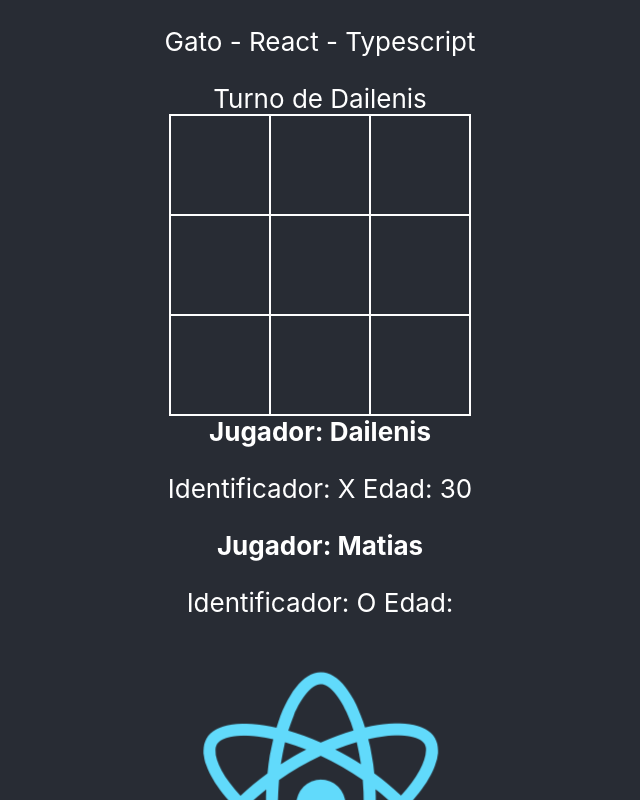
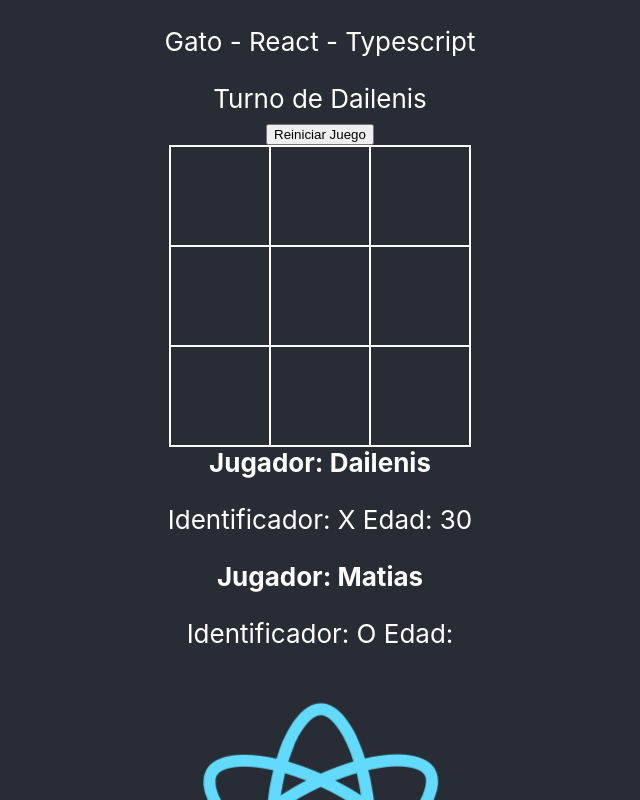
Before and after one commit to Sineliad/gato-react-typescript, a React (Create React App) app: page / in a window 1280 px wide. Shown: the top 800 px of the page, without its empty margins (320-960 px from the left). Built offline with nearby package versions, Linux system fonts and the light colour scheme.

Commit message:
feat:  restart game

```diff
--- a/src/components/game.tsx
+++ b/src/components/game.tsx
@@ -17,8 +17,7 @@ interface IGame {
   movimientos: Number;
 }
 
-class Game extends Component<{}, IGame> {
-  public state = {
+const InitialState = {
   celdas: ["", "", "", "", "", "", "", "", ""],
   jugadores: [
     { name: "Dailenis", identifier: "X", age: 30 },
@@ -29,6 +28,9 @@ class Game extends Component<{}, IGame> {
   movimientos: 0,
   gameWin: false
 };
+
+class Game extends Component<{}, IGame> {
+  public state = InitialState;
 
   public switchPlayerTurn = () => {
     const { turno, jugadores } = this.state;
@@ -145,6 +147,11 @@ class Game extends Component<{}, IGame> {
     }
   };
 
+  public restartGame = () => {
+    console.log("Restart Game");
+    this.setState(InitialState);
+  };
+
   render() {
     const { celdas, jugadores, turno, gameFinish, gameWin } = this.state;
     return (
@@ -154,7 +161,9 @@ class Game extends Component<{}, IGame> {
           : gameFinish
             ? "Nadie ganó el juego"
             : `Turno de ${turno.name}`}
-
+        <br />
+        <button onClick={this.restartGame}>Reiniciar Juego</button>
+        <br />
         <Tablero celdas={celdas} handleCelClick={this.handleCelClick} />
         {jugadores.map((jugador, i) => (
           <Jugador
```
Lines whose indentation alone changed are shown as unchanged.
